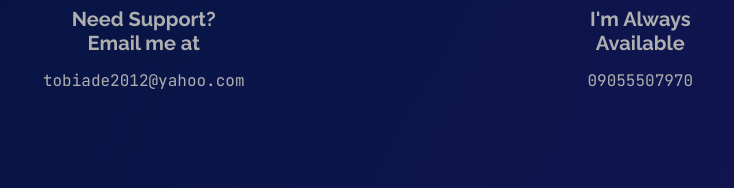
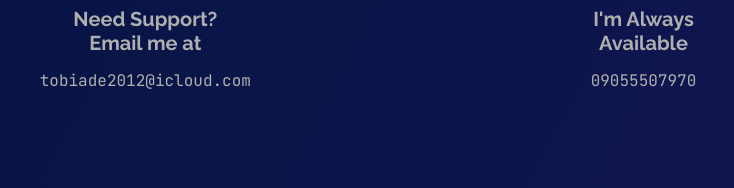
Before and after one commit to WAVVII/My-Portfolio, a plain HTML site: page index.html in a window 1280 px wide. Shown: the part 2191-2379 px from the top of the page, 272-1006 px from the left. Drawn offline with nearby package versions, Linux system fonts and the light colour scheme; no server answers; a web font is replaced by a local one.

Commit message:
Update index.html

```diff
--- a/index.html
+++ b/index.html
@@ -263,7 +263,7 @@
             <div class="options">
                 <div class="email">
                     <h2>Need Support? <br>Email me at</h2>
-                    <p><a href="mailto:tobiade2012@gmail.com">tobiade2012@yahoo.com</a></p>
+                    <p><a href="mailto:tobiade2012@icloud.com">tobiade2012@icloud.com</a></p>
                 </div>
                 <div class="phone">
                     <h2>I'm Always <br>Available</h2>
```
